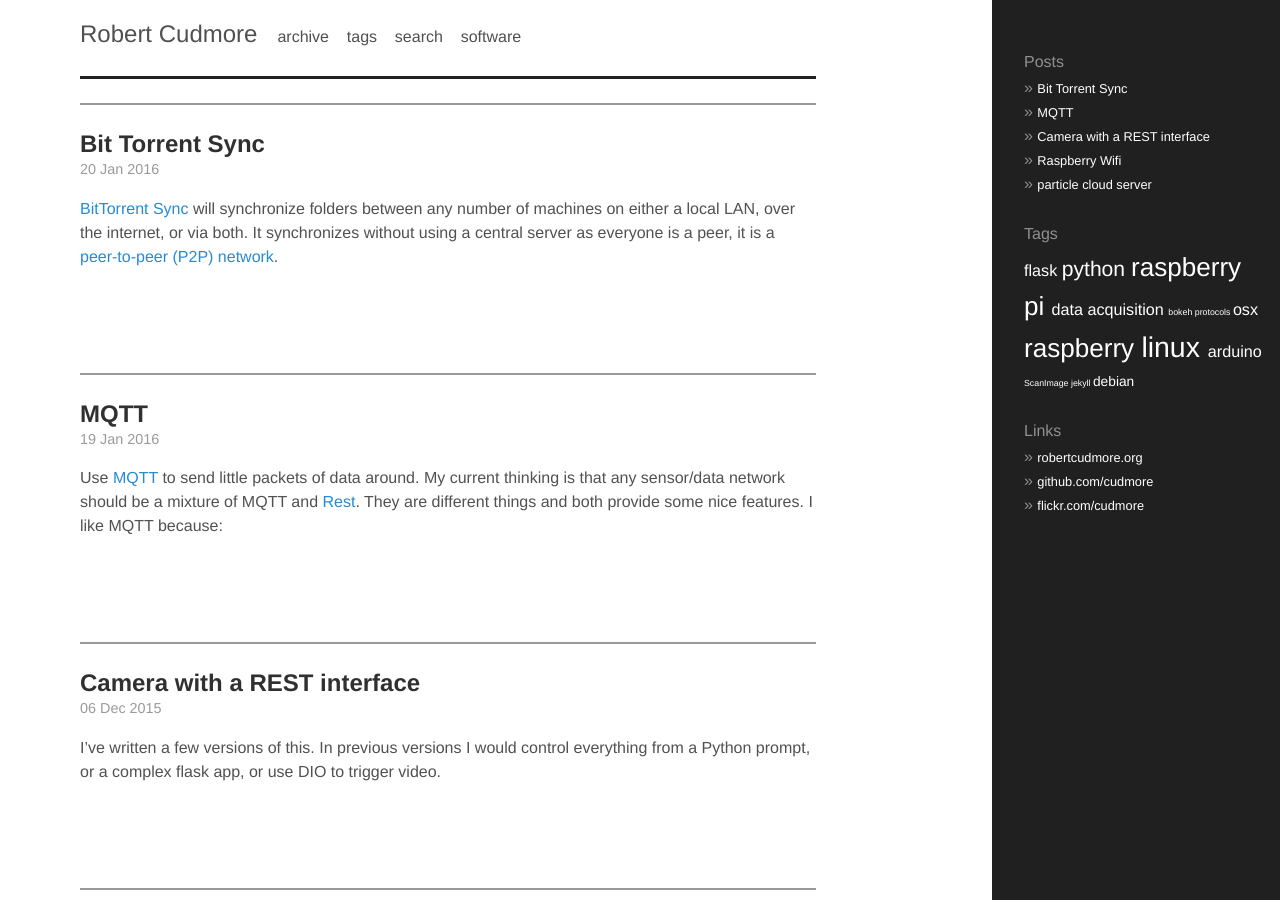
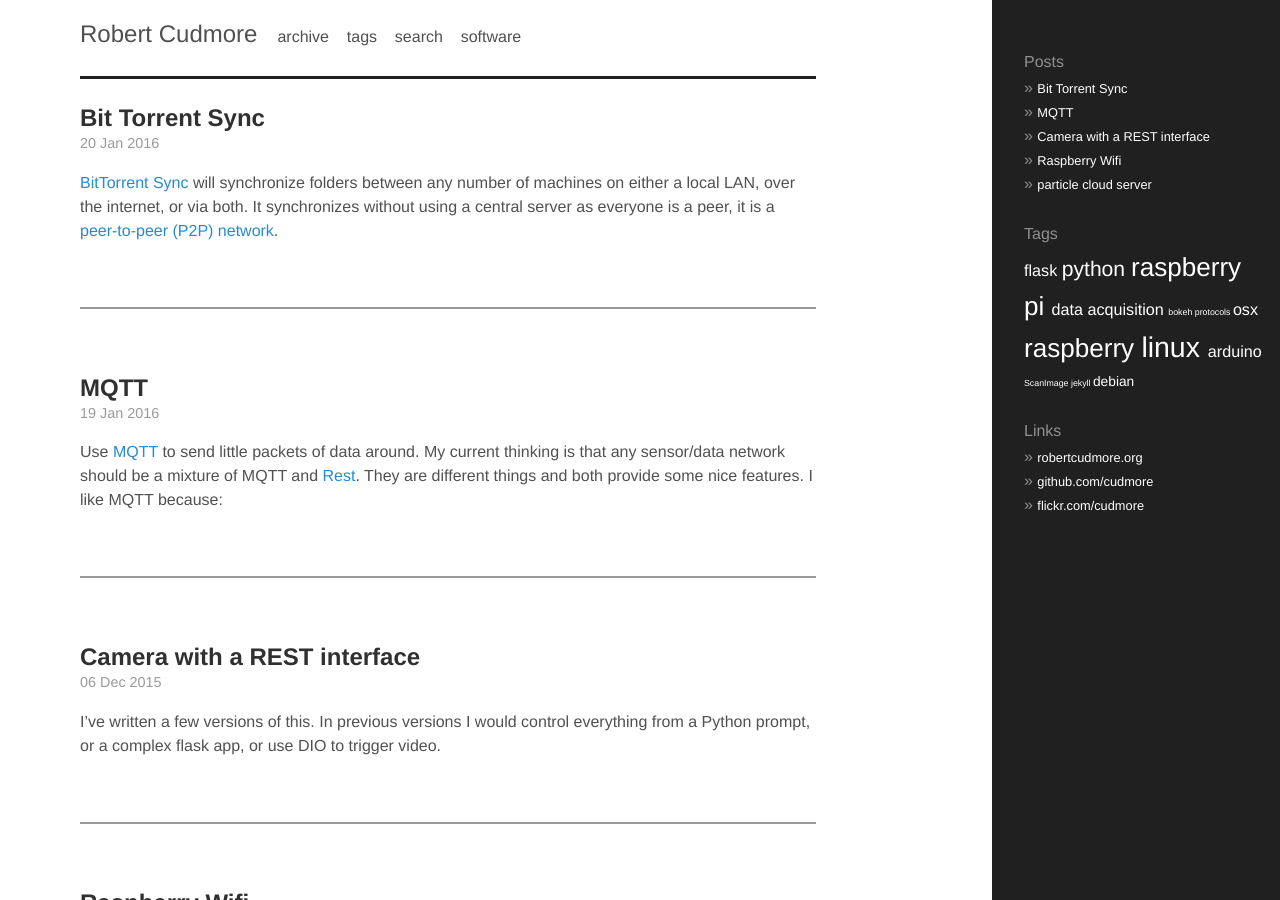
Before and after one commit to cudmore/cudmore.github.io, a Jekyll site: the page built from index.html, in a window 1280 px wide and 900 px high. Built offline with Jekyll 4.4.1, drawn with Linux system fonts in a browser that asks for light colours; the list of posts is cut into pages by our own code.

Commit message:
Update index.html

```diff
--- a/index.html
+++ b/index.html
@@ -7,10 +7,6 @@ title: Home
   {% for post in paginator.posts %}
   <div class="post">
 
-
-     {% if post.previous %}
-	  <hr style="background:#999; border:0; height:2px" >
-	  {% endif %}
 
     <h2 class="post-title">
       <a href="{{ site.baseurl }}{{ post.url }}">
@@ -27,6 +23,10 @@ title: Home
 	{{ post.excerpt }}
 
 	<br clear="all"/>
+
+     {% if post.previous %}
+	  <hr style="background:#999; border:0; height:2px" >
+     {% endif %}
 
   </div>
   {% endfor %}
```
